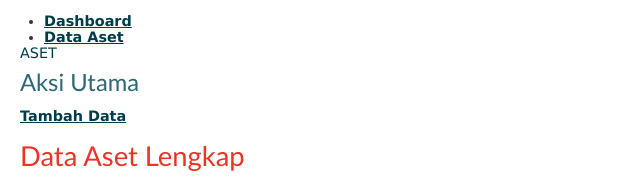
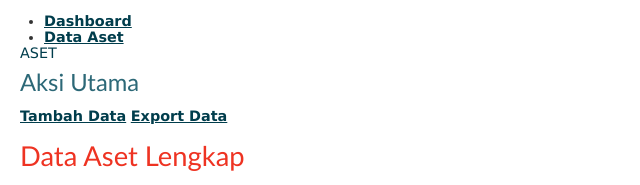
Before and after one commit to imamhidayat92/aturdoku-personal-financial-manager-webapp, a CakePHP app: the page made by app/View/Assets/index.ctp in a window 1280 px wide. Shown: the part 702-887 px from the top of the page, without its empty margins (0-640 px from the left). Run offline with PHP 8.4 and a stand-in for CakePHP, Linux system fonts and the light colour scheme; the template is opened without the code that fills it, so the values that code supplies are empty; some libraries are stand-ins or nearby versions.

Commit message:
Export button

```diff
--- a/app/View/Assets/index.ctp
+++ b/app/View/Assets/index.ctp
@@ -10,7 +10,8 @@
         <h1 class="aturdoku-nav-head aturdoku-bg-orange">ASET</h1>
         <h3 class="aturdoku-nav-subhead">Aksi Utama</h3>
         <p>
-            <?php echo $this->Html->link('Tambah Data', array('controller' => 'assets', 'action' => 'add'), array('class' => 'small secondary expand button aturdoku-button'))?>
+            <?php echo $this->Html->link('Tambah Data', array('controller' => 'assets', 'action' => 'add'), array('class' => 'small expand button'))?>
+            <?php echo $this->Html->link('Export Data', array('controller' => 'assets', 'action' => 'outputtopdf'), array('class' => 'small secondary expand button'))?>
         </p>
     </div>
     <div class="large-9 columns">
--- a/app/View/Users/dashboard.ctp
+++ b/app/View/Users/dashboard.ctp
@@ -152,6 +152,7 @@
         <h3 class="aturdoku-nav-subhead">Aksi Utama</h3>
         <p>
             <?php echo $this->Html->link('Tambah Data Aset', array('controller' => 'assets', 'action' => 'add'), array('class' => 'small expand button'))?>
+            <?php echo $this->Html->link('Export Data Aset', array('controller' => 'assets', 'action' => 'outputtopdf'), array('class' => 'secondary small expand button'))?>
         </p>
     </div>
     <div class="large-9 columns">
```
